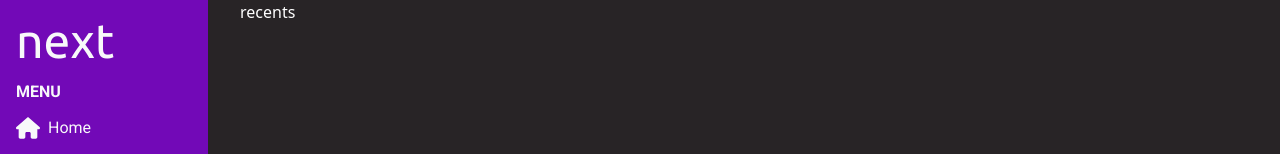
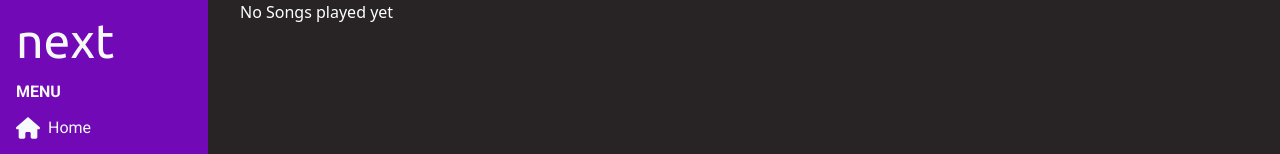
Before and after one commit to Behnam-sn/next-vue, a Vue app: page /recents in a window 1280 px wide. Shown: the top 154 px of the page. Built offline with nearby package versions, Linux system fonts and the light colour scheme.

Commit message:
add recents

```diff
--- a/src/stores/player.ts
+++ b/src/stores/player.ts
@@ -1,4 +1,5 @@
 import { defineStore } from "pinia";
+import { useUserStore } from "@/stores/user";
 import type { Song } from "@/models/song.model";
 
 interface State {
@@ -36,6 +37,9 @@ export const usePlayerStore = defineStore({
     playSong(song: Song): void {
       this.queue = [song];
       this.currentIndex = 0;
+
+      const userStore = useUserStore();
+      userStore.addToRecents(song);
     },
   },
 });
--- a/src/stores/user.ts
+++ b/src/stores/user.ts
@@ -3,7 +3,7 @@ import type { Song } from "@/models/song.model";
 
 interface State {
   likedSongs: Song[];
-  recents: string[];
+  recents: Song[];
   queue: Song[];
 }
 
@@ -33,5 +33,8 @@ export const useUserStore = defineStore({
       }
       return false;
     },
+    addToRecents(song: Song): void {
+      this.recents.push(song);
+    },
   },
 });
--- a/src/views/RecentsView.vue
+++ b/src/views/RecentsView.vue
@@ -1,3 +1,23 @@
+<script setup lang="ts">
+import TitleBar from "@/components/TitleBar.vue";
+import SongCard from "@/components/Cards/SongCard.vue";
+
+import { useUserStore } from "@/stores/user";
+const userStore = useUserStore();
+</script>
+
 <template>
-  <div>recents</div>
+  <div>
+    <template v-if="userStore.recents.length">
+      <TitleBar text="recents" />
+      <div class="flex flex-wrap">
+        <div v-for="song in userStore.recents.slice().reverse()" :key="song.id">
+          <SongCard :song="song" />
+        </div>
+      </div>
+    </template>
+    <template v-else>
+      <div>No Songs played yet</div>
+    </template>
+  </div>
 </template>
```
